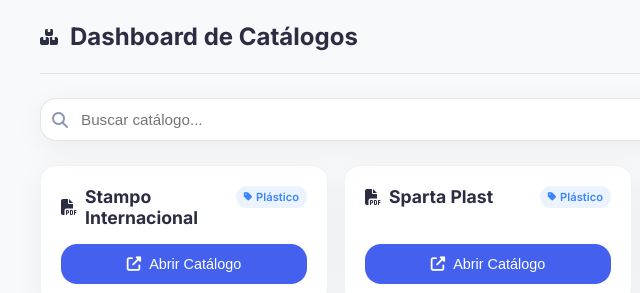
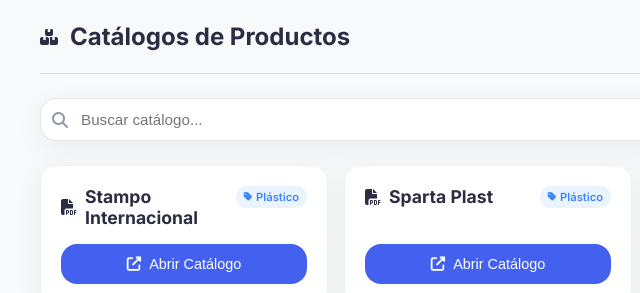
Before and after one commit to Control-Macaal/CST, a plain HTML site: page catalogos.html in a window 1280 px wide. Shown: the top 293 px of the page, 0-640 px from the left. Drawn offline with Linux system fonts and the light colour scheme.

Commit message:
Update catalogos.html

```diff
--- a/catalogos.html
+++ b/catalogos.html
@@ -4,7 +4,7 @@
     <meta charset="UTF-8">
     <meta name="viewport" content="width=device-width, initial-scale=1.0, maximum-scale=1.0, user-scalable=no">
     <meta name="description" content="Dashboard centralizado de catálogos de productos para empresas de plásticos">
-    <title>Dashboard de Catálogos | Acceso rápido a catálogos de proveedores</title>
+    <title>Catálogos de Productos</title>
     <!-- Preconexión para mejorar performance -->
     <link rel="preconnect" href="https://cdnjs.cloudflare.com">
     <link rel="preconnect" href="https://fonts.googleapis.com">
@@ -426,7 +426,7 @@
         <header>
             <div class="header-title">
                 <i class="fas fa-boxes"></i>
-                <h1>Dashboard de Catálogos</h1>
+                <h1>Catálogos de Productos</h1>
             </div>
             <a href="index.html" class="back-btn">
                 <i class="fas fa-arrow-left"></i>
```
